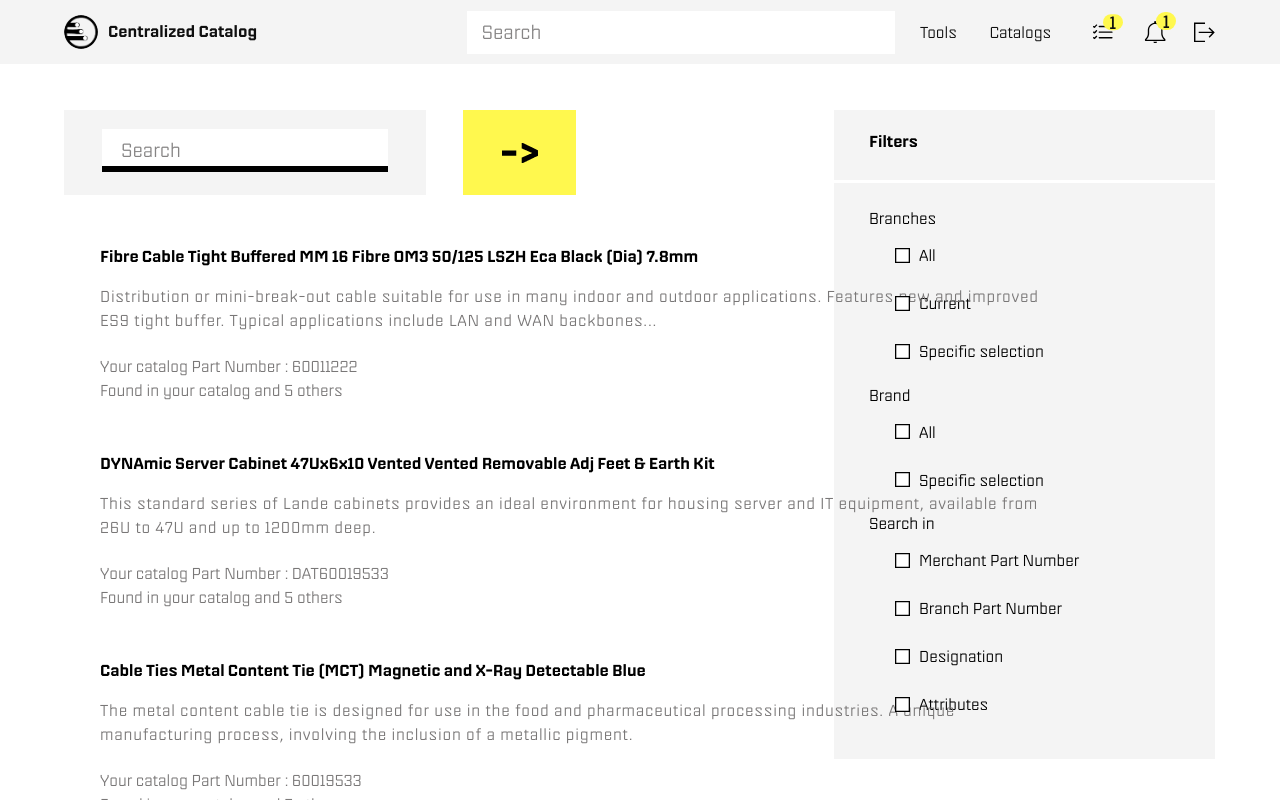
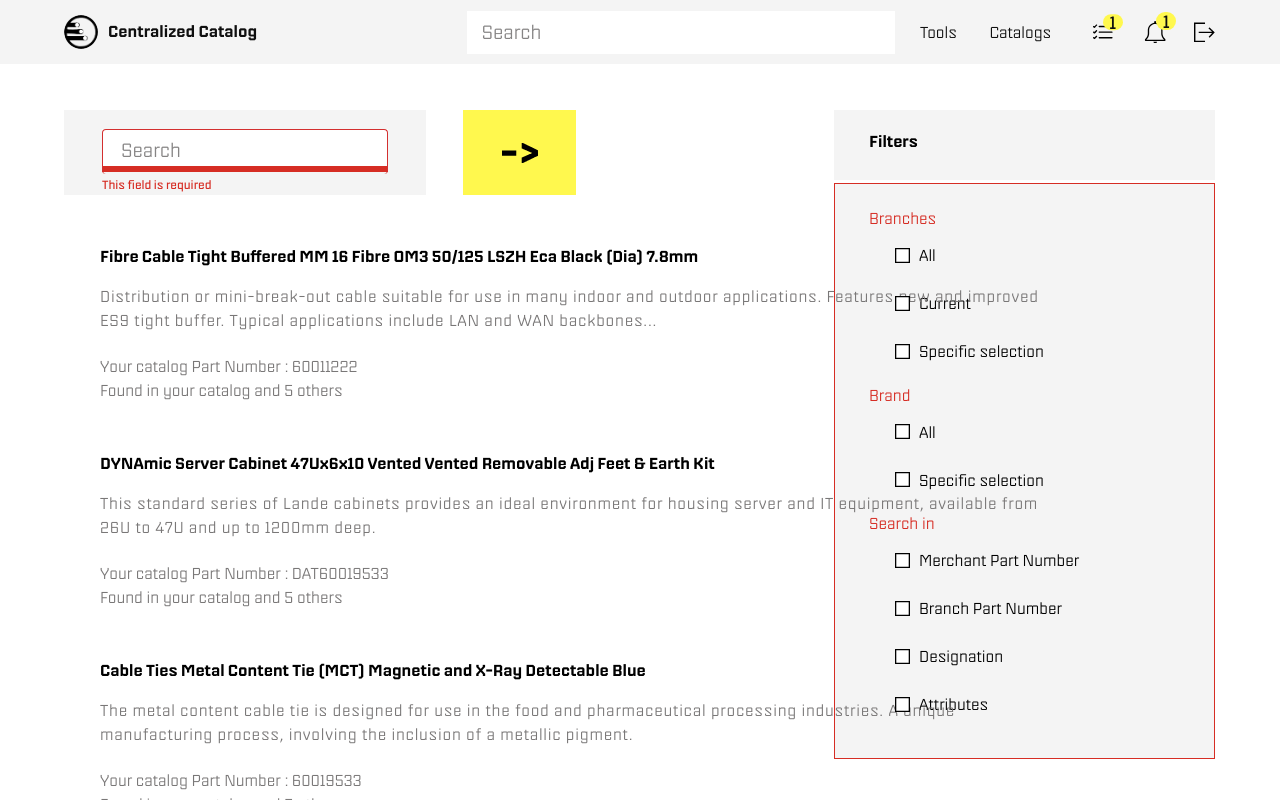
Before and after one commit to EmmanuelFermin/catalog, a Next.js app: page / in a window 1280 px wide. Both pictures are taken after a click on the button 519 px from the left and 152 px from the top of the page. Shown: the top 800 px of the page. Built offline with nearby package versions, Linux system fonts and the light colour scheme.

Commit message:
Filter and Search Product: Updated Redux and logic for filters w/ validation

```diff
--- a/components/Catalog/Catalog.tsx
+++ b/components/Catalog/Catalog.tsx
@@ -1,7 +1,8 @@
-import React, { FC, useState } from "react";
+import React, { FC, useState, useEffect } from "react";
 import {
   Box,
   Button,
+  FormHelperText,
   List,
   ListItem,
   TextField,
@@ -12,27 +13,19 @@ import styled from "styled-components";
 import type { Product } from "../../types/product";
 import Fuse from "fuse.js";
 import CatalogItem from "./CatalogItem";
-import { useSelector } from "../../store";
-
+import { useDispatch, useSelector } from "../../store";
+import { setIsSubmitted } from "../../slices/filters";
 interface CatalogProps {
   items: Product[];
 }
 
-interface FilterSettings {
-  branchAll: boolean;
-  branchCurrent: boolean;
-  branchSpecific: boolean;
-  brandAll: boolean;
-  brandSpecific: boolean;
-  searchMerchant: boolean;
-  searchBranch: boolean;
-  searchDesignation: boolean;
-  searchAttributes: boolean;
-}
-
 const Catalog: FC<CatalogProps> = ({ items }) => {
-  const { filterSettings } = useSelector((state) => state.filters);
+  const dispatch = useDispatch();
+  const { filterSettings, isSubmitted, isSearchInFilterEmpty } = useSelector(
+    (state) => state.filters
+  );
   const [query, setQuery] = useState("");
+  const [searchResults, setSearchResults] = useState([]);
 
   const {
     branchAll,
@@ -46,38 +39,64 @@ const Catalog: FC<CatalogProps> = ({ items }) => {
     searchAttributes,
   } = filterSettings[0];
 
-  const handleOnSearch = (e: React.ChangeEvent<HTMLInputElement>) => {
-    setQuery(e.target.value);
+  const handleChangeQuery = (event: React.ChangeEvent<HTMLInputElement>) => {
+    setQuery(event.target.value);
+    dispatch(setIsSubmitted(false));
   };
 
+  const handleSearch = (event: any) => {
+    dispatch(setIsSubmitted(true));
+    if (event.key === "Enter" || event.type === "click") {
+      setSearchResults([]);
       const options = {
-    threshold: 0,
+        includeScore: true,
+        shouldSort: false,
+        // threshold: 0,
         keys: [
           `${searchMerchant && "merchantPartNumber"}`,
           `${searchBranch && "branchPartNumber"}`,
-      "designation",
-      "attributes",
+          `${searchDesignation && "designation"}`,
+          `${searchAttributes && "attributes"}`,
         ],
       };
 
       const fuse = new Fuse(items, options);
-
       const results: any = fuse.search(query);
-
+      setSearchResults(results);
       console.log("FUSE RESULT: ", results);
+    }
+  };
 
   return (
     <>
       <FlexContainer>
-        <Box sx={{ p: "19px 38px 19px 38px", backgroundColor: "#F4F4F4" }}>
+        <Box
+          sx={{
+            p: "19px 38px 19px 38px",
+            backgroundColor: "#F4F4F4",
+            position: "relative",
+          }}
+        >
           <SearchField
+            id="search"
+            error={query === "" && isSubmitted ? true : false}
             placeholder="Search"
             value={query}
-            onChange={handleOnSearch}
+            onChange={handleChangeQuery}
+            onKeyDown={handleSearch}
           />
+          {query === "" && isSubmitted && (
+            <FormHelperText
+              sx={{ position: "absolute", bottom: 0, color: "#d62d24" }}
+              id="search"
+            >
+              This field is required
+            </FormHelperText>
+          )}
         </Box>
         <Box sx={{ ml: "37px" }}>
           <Button
+            onClick={handleSearch}
             variant="contained"
             color="secondary"
             disableElevation
@@ -90,14 +109,18 @@ const Catalog: FC<CatalogProps> = ({ items }) => {
 
       <Box sx={{ p: "0 0 20px 20px", width: "1009px" }}>
         <List>
-          {query
-            ? results.map((item: any) => (
+          {isSubmitted && searchResults.length > 0 && (branchAll || brandAll)
+            ? searchResults.map((item: any) => (
                 <CatalogItem
                   key={item.item.productId}
                   productName={item.item.productName}
                   productDesc={item.item.productDesc}
                   isBoldBranchPartNumber={
-                    query === item.item.branchPartNumber ? true : false
+                    query === item.item.branchPartNumber &&
+                    isSubmitted &&
+                    searchBranch
+                      ? true
+                      : false
                   }
                   branchPartNumber={item.item.branchPartNumber}
                 />
@@ -129,10 +152,12 @@ const SearchField = styled(TextField)`
   && {
     background-color: #ffffff;
     margin-left: auto;
-    box-shadow: 1px -12px 0px -6px #000 inset;
+    box-shadow: 1px -12px 0px -6px
+      ${(props: any) => (props.error ? "#d62d24" : "#000")} inset;
     & fieldset {
       height: 50px;
-      border: none;
+      border-bottom: none;
+      border: ${(props: any) => (props.error ? "" : "none")};
     }
     & input {
       font-size: 0.9rem;
--- a/components/Catalog/Filters.tsx
+++ b/components/Catalog/Filters.tsx
@@ -2,8 +2,14 @@ import React, { FC, useState, useEffect, useCallback } from "react";
 import { Box, Checkbox, FormControlLabel, Typography } from "@mui/material";
 import CheckedBoxIcon from "../../icons/CheckedBox";
 import UncheckedBoxIcon from "../../icons/UncheckedBox";
-import { useDispatch } from "../../store";
-import { saveFilterSettings } from "../../slices/filters";
+import { useDispatch, useSelector } from "../../store";
+import {
+  saveFilterSettings,
+  setIsSubmitted,
+  setIsBranchesFilterEmpty,
+  setIsBrandFilterEmpty,
+  setIsSearchInFilterEmpty,
+} from "../../slices/filters";
 
 const filterCriteria = [
   {
@@ -60,9 +66,14 @@ const filterCriteria = [
   },
 ];
 
-
 const Filters: FC = () => {
   const dispatch = useDispatch();
+  const {
+    isBranchesFilterEmpty,
+    isBrandFilterEmpty,
+    isSearchInFilterEmpty,
+    isSubmitted,
+  } = useSelector((state) => state.filters);
 
   const [isBranchesAll, setIsBranchesAll] = useState(false);
   const [isBranchesCurrent, setIsBranchesCurrent] = useState(false);
@@ -81,33 +92,52 @@ const Filters: FC = () => {
   const handleCheckBox = (e: React.ChangeEvent<HTMLInputElement>) => {
     const { value } = e.target;
 
+    // set specified filter and reset prior search, and check filters empty
     switch (value) {
       case "branch-all":
         setIsBranchesAll((prev) => !prev);
+        dispatch(setIsSubmitted(false));
+        dispatch(setIsBranchesFilterEmpty(false));
         break;
       case "branch-current":
         setIsBranchesCurrent((prev) => !prev);
+        dispatch(setIsSubmitted(false));
+        dispatch(setIsBranchesFilterEmpty(false));
         break;
       case "branch-specific":
         setIsBranchesSpecific((prev) => !prev);
+        dispatch(setIsSubmitted(false));
+        dispatch(setIsBranchesFilterEmpty(false));
         break;
       case "brand-all":
         setIsBrandAll((prev) => !prev);
+        dispatch(setIsSubmitted(false));
+        dispatch(setIsBrandFilterEmpty(false));
         break;
       case "brand-specific":
         setIsBrandSpecific((prev) => !prev);
+        dispatch(setIsSubmitted(false));
+        dispatch(setIsBrandFilterEmpty(false));
         break;
       case "search-merchant-num":
         setIsSearchInMerchantPartNumber((prev) => !prev);
+        dispatch(setIsSubmitted(false));
+        dispatch(setIsSearchInFilterEmpty(false));
         break;
       case "search-branch-num":
         setIsSearchInBranchPartNumber((prev) => !prev);
+        dispatch(setIsSubmitted(false));
+        dispatch(setIsSearchInFilterEmpty(false));
         break;
       case "search-designation":
         setIsSearchInDesignation((prev) => !prev);
+        dispatch(setIsSubmitted(false));
+        dispatch(setIsSearchInFilterEmpty(false));
         break;
       case "search-attributes":
         setIsSearchInAttributes((prev) => !prev);
+        dispatch(setIsSubmitted(false));
+        dispatch(setIsSearchInFilterEmpty(false));
         break;
     }
   };
@@ -126,6 +156,20 @@ const Filters: FC = () => {
         searchAttributes: isSearchInAttributes,
       })
     );
+    if (!isBranchesAll) {
+      dispatch(setIsBranchesFilterEmpty(true));
+    }
+    if (!isBrandAll) {
+      dispatch(setIsBrandFilterEmpty(true));
+    }
+    if (
+      !isSearchInAttributes &&
+      !isSearchInDesignation &&
+      !isSearchInBranchPartNumber &&
+      !isSearchInMerchantPartNumber
+    ) {
+      dispatch(setIsSearchInFilterEmpty(true));
+    }
   }, [
     dispatch,
     isBranchesAll,
@@ -176,6 +220,11 @@ const Filters: FC = () => {
           backgroundColor: "#F4F4F4",
           m: "0 0 19px 0",
           p: "23.5px 0 23.5px 25px",
+          boxShadow: `${
+            isSubmitted && (isBranchesFilterEmpty || isSearchInFilterEmpty)
+              ? "0 0 0 1px #d62d24 inset"
+              : ""
+          }`,
         }}
       >
         {filterCriteria.map(
@@ -193,6 +242,21 @@ const Filters: FC = () => {
                     xl: "1.47rem",
                   },
                   fontWeight: 300,
+                  color: `${
+                    criterion.title === "Branches" &&
+                    isBranchesFilterEmpty &&
+                    isSubmitted
+                      ? "#d62d24"
+                      : criterion.title === "Brand" &&
+                        isBrandFilterEmpty &&
+                        isSubmitted
+                      ? "#d62d24"
+                      : criterion.title === "Search in" &&
+                        isSearchInFilterEmpty &&
+                        isSubmitted
+                      ? "#d62d24"
+                      : ""
+                  }`,
                   ml: "10px",
                 }}
               >
@@ -217,7 +281,10 @@ const Filters: FC = () => {
                         onChange={handleCheckBox}
                         icon={
                           <UncheckedBoxIcon
-                            sx={{ fontSize: "15px", backgroundColor: "white" }}
+                            sx={{
+                              fontSize: "15px",
+                              backgroundColor: "white",
+                            }}
                           />
                         }
                         checkedIcon={
--- a/slices/filters.ts
+++ b/slices/filters.ts
@@ -16,6 +16,10 @@ interface FilterSettings {
 
 interface FilterSettingsState {
   filterSettings: FilterSettings[];
+  isSubmitted: boolean;
+  isBranchesFilterEmpty: boolean;
+  isBrandFilterEmpty: boolean;
+  isSearchInFilterEmpty: boolean;
 }
 
 const initialState: FilterSettingsState = {
@@ -32,6 +36,10 @@ const initialState: FilterSettingsState = {
       searchAttributes: false,
     },
   ],
+  isSubmitted: false,
+  isBranchesFilterEmpty: true,
+  isBrandFilterEmpty: true,
+  isSearchInFilterEmpty: true,
 };
 
 const slice = createSlice({
@@ -41,6 +49,18 @@ const slice = createSlice({
     saveFilterSettings(state, action) {
       //Maintain 1 object element and not push new one
       state.filterSettings[0] = action.payload;
+    },
+    setIsSubmitted(state, action) {
+      state.isSubmitted = action.payload;
+    },
+    setIsBranchesFilterEmpty(state, action) {
+      state.isBranchesFilterEmpty = action.payload;
+    },
+    setIsBrandFilterEmpty(state, action) {
+      state.isBrandFilterEmpty = action.payload;
+    },
+    setIsSearchInFilterEmpty(state, action) {
+      state.isSearchInFilterEmpty = action.payload;
     },
   },
 });
@@ -53,5 +73,29 @@ export const saveFilterSettings =
     dispatch(slice.actions.saveFilterSettings(settings));
   };
 
+export const setIsSubmitted =
+  (isSubmitted: boolean) =>
+  (dispatch: any): void => {
+    dispatch(slice.actions.setIsSubmitted(isSubmitted));
+  };
+
+export const setIsBranchesFilterEmpty =
+  (filterValue: boolean) =>
+  (dispatch: any): void => {
+    dispatch(slice.actions.setIsBranchesFilterEmpty(filterValue));
+  };
+
+export const setIsBrandFilterEmpty =
+  (filterValue: boolean) =>
+  (dispatch: any): void => {
+    dispatch(slice.actions.setIsBrandFilterEmpty(filterValue));
+  };
+
+export const setIsSearchInFilterEmpty =
+  (filterValue: boolean) =>
+  (dispatch: any): void => {
+    dispatch(slice.actions.setIsSearchInFilterEmpty(filterValue));
+  };
+
 export default slice;
 //SLICE COMPONENT FOR MODULARIZE REDUX
```
Lines whose indentation alone changed are shown as unchanged.
